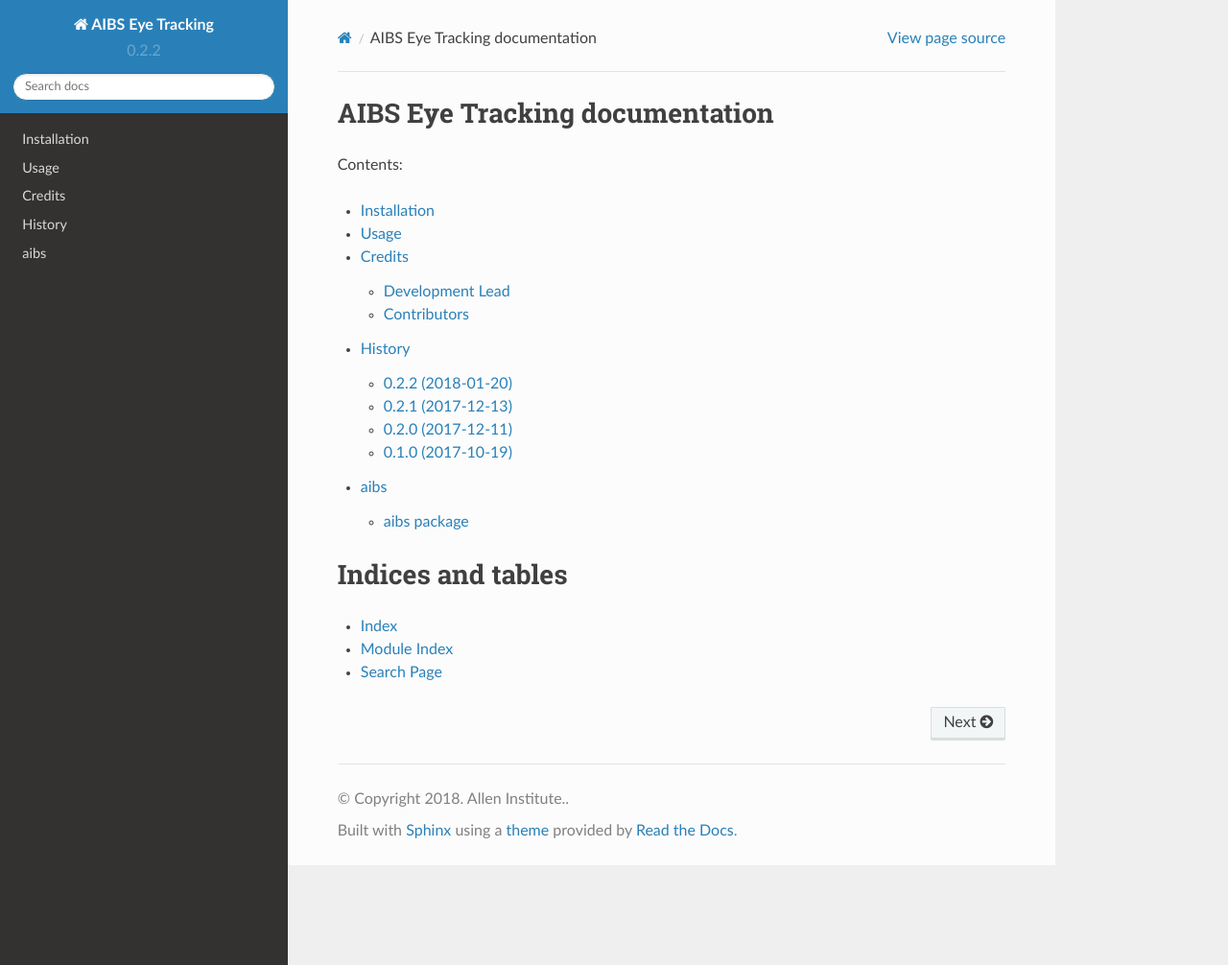
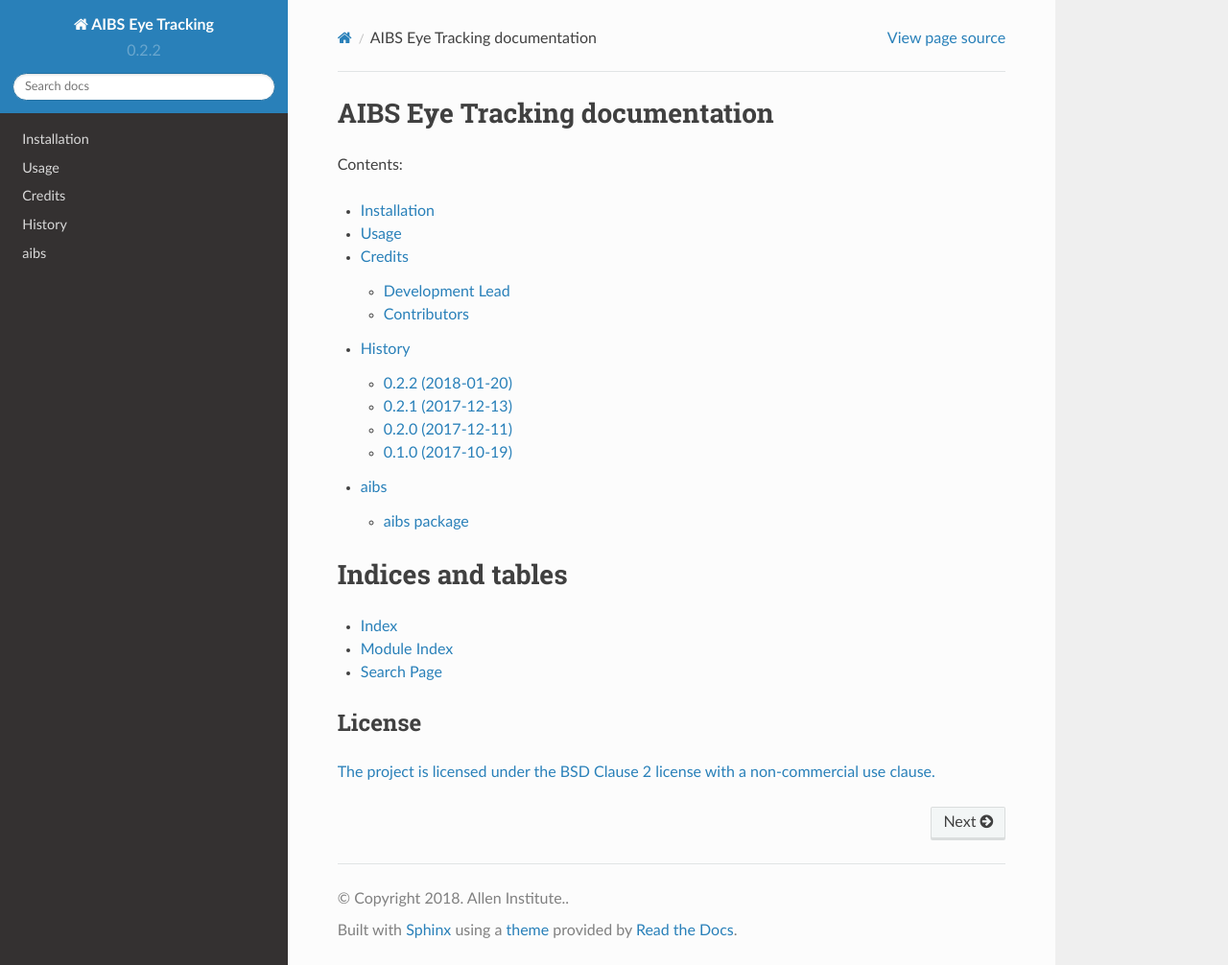
Before and after one commit to AllenInstitute/allensdk.eye_tracking, a Sphinx documentation site: the page built from docs/index.rst, in a window 1280 px wide and 1006 px high. Shown: the whole window at 96% size. Built offline with Sphinx 7.4.7 and the Read the Docs theme 2.0.0, drawn with Linux system fonts in a browser that asks for light colours; the version number is read from the project's files by our own code.

Commit message:
Add reference to license in docs

```diff
--- a/docs/index.rst
+++ b/docs/index.rst
@@ -19,3 +19,9 @@ Indices and tables
 * :ref:`genindex`
 * :ref:`modindex`
 * :ref:`search`
+
+License
+-------
+
+`The project is licensed under the BSD Clause 2 license with a non-commercial use clause.
+<https://raw.githubusercontent.com/AllenInstitute/aibs.eye_tracking/master/LICENSE.txt>`_
```
